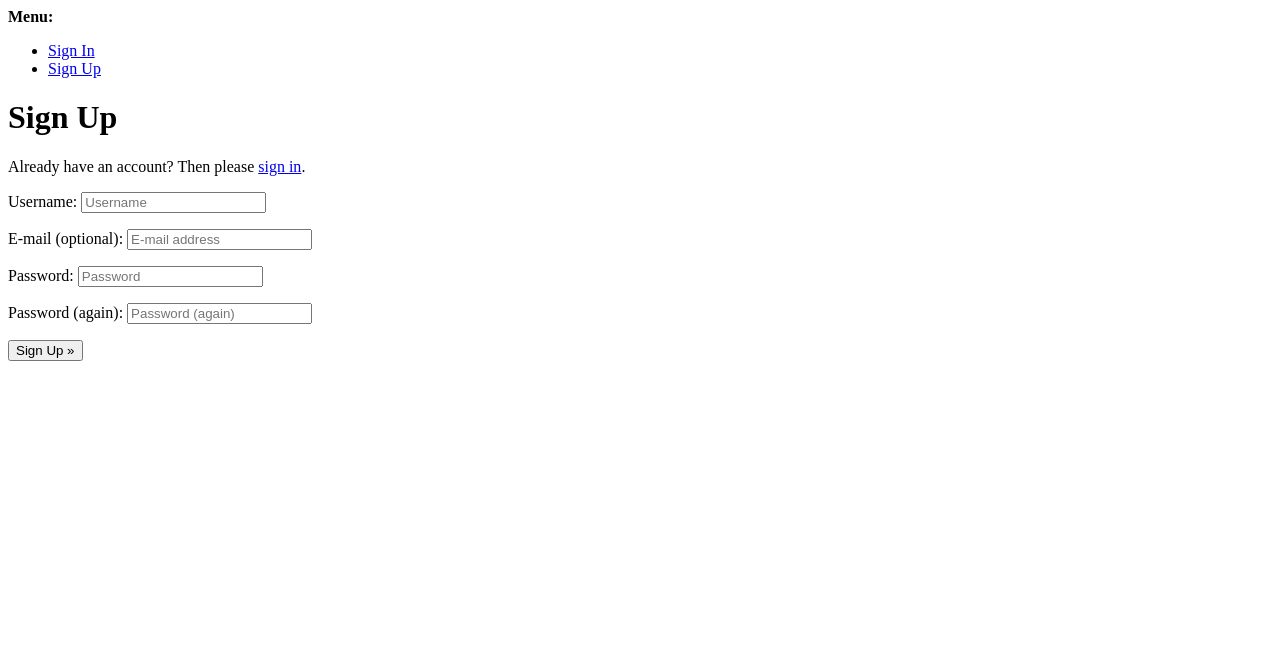
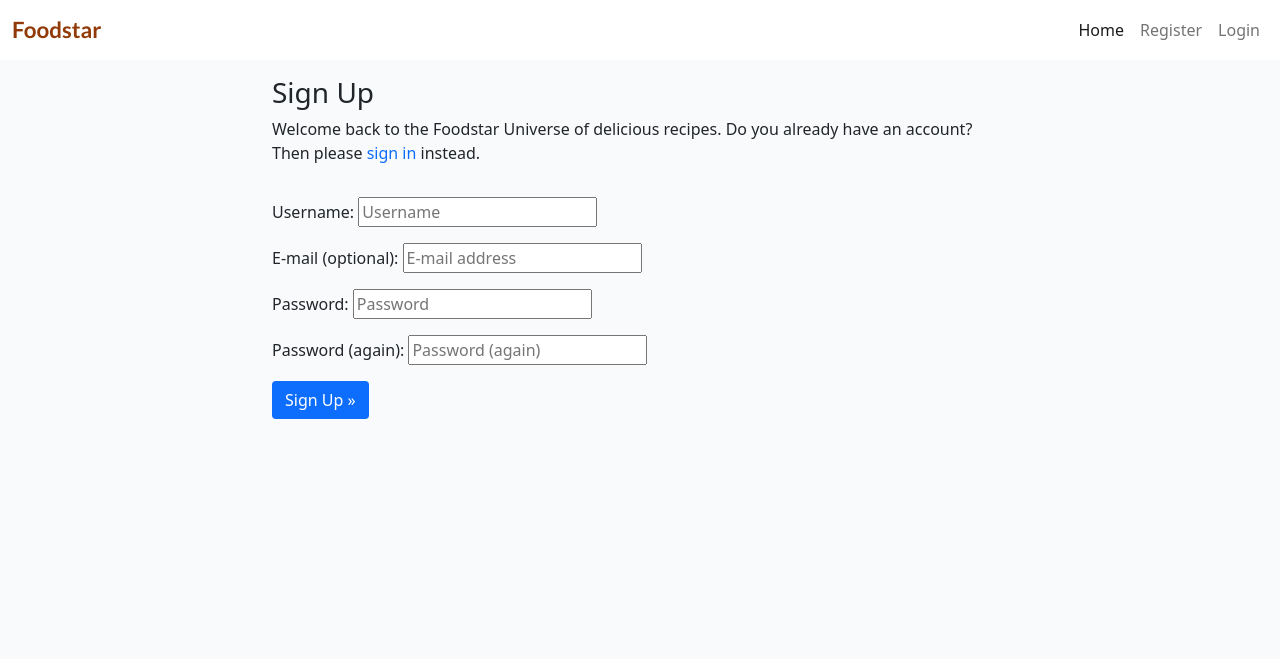
Before and after one commit to deagustinchristian/recipes, a Django app: page /accounts/signup/ in a window 1280 px wide. Shown: the top 659 px of the page. Run offline with Django 3.2, Linux system fonts and the light colour scheme.

Commit message:
Add hover effect and style to login and logout

```diff
--- a/static/css/style.css
+++ b/static/css/style.css
@@ -101,18 +101,18 @@ body {
 }
 
 .btn-signup {
-    background-color: #23BBBB;
+    background-color: #0d6efd;
     color: #fff;
 }
 
 .btn-signup:hover,
 .btn-signup:active {
     background-color: #fff;
-    color: #23BBBB;
+    color: #0d6efd;
 }
 
 .link {
-    color: #23BBBB;
+    color: #0d6efd;
     text-decoration: none;
 }
 
--- a/templates/account/signup.html
+++ b/templates/account/signup.html
@@ -1,21 +1,31 @@
-{% extends "account/base.html" %}
+{% extends "base.html" %}
 
 {% load i18n %}
 
 {% block head_title %}{% trans "Signup" %}{% endblock %}
 
 {% block content %}
-<h1>{% trans "Sign Up" %}</h1>
+<div class="container">
+    <div class="row">
+        <div class="col-md-8 mt-3 offset-md-2">
+            <h3>{% trans "Sign Up" %}</h3>
 
-<p>{% blocktrans %}Already have an account? Then please <a href="{{ login_url }}">sign in</a>.{% endblocktrans %}</p>
-
+            <p>{% blocktrans %}Welcome back to the Foodstar Universe of delicious recipes. Do you already have an account? Then please <a
+                    class="link" href="{{ login_url }}">sign in</a> instead.{% endblocktrans %}</p>
+        </div>
+    </div>
+    <div class="row">
+        <div class="col-md-8 mt-3 offset-md-2">
             <form class="signup" id="signup_form" method="post" action="{% url 'account_signup' %}">
                 {% csrf_token %}
                 {{ form.as_p }}
                 {% if redirect_field_value %}
                 <input type="hidden" name="{{ redirect_field_name }}" value="{{ redirect_field_value }}" />
                 {% endif %}
-  <button type="submit">{% trans "Sign Up" %} &raquo;</button>
+                <button class="btn btn-signup right" type="submit">{% trans "Sign Up" %} &raquo;</button>
             </form>
+        </div>
+    </div>
+</div>
 
 {% endblock %}
```
Also changed, not shown: templates/account/logout.html (+14 -6 lines). Lines whose indentation alone changed are shown as unchanged.
